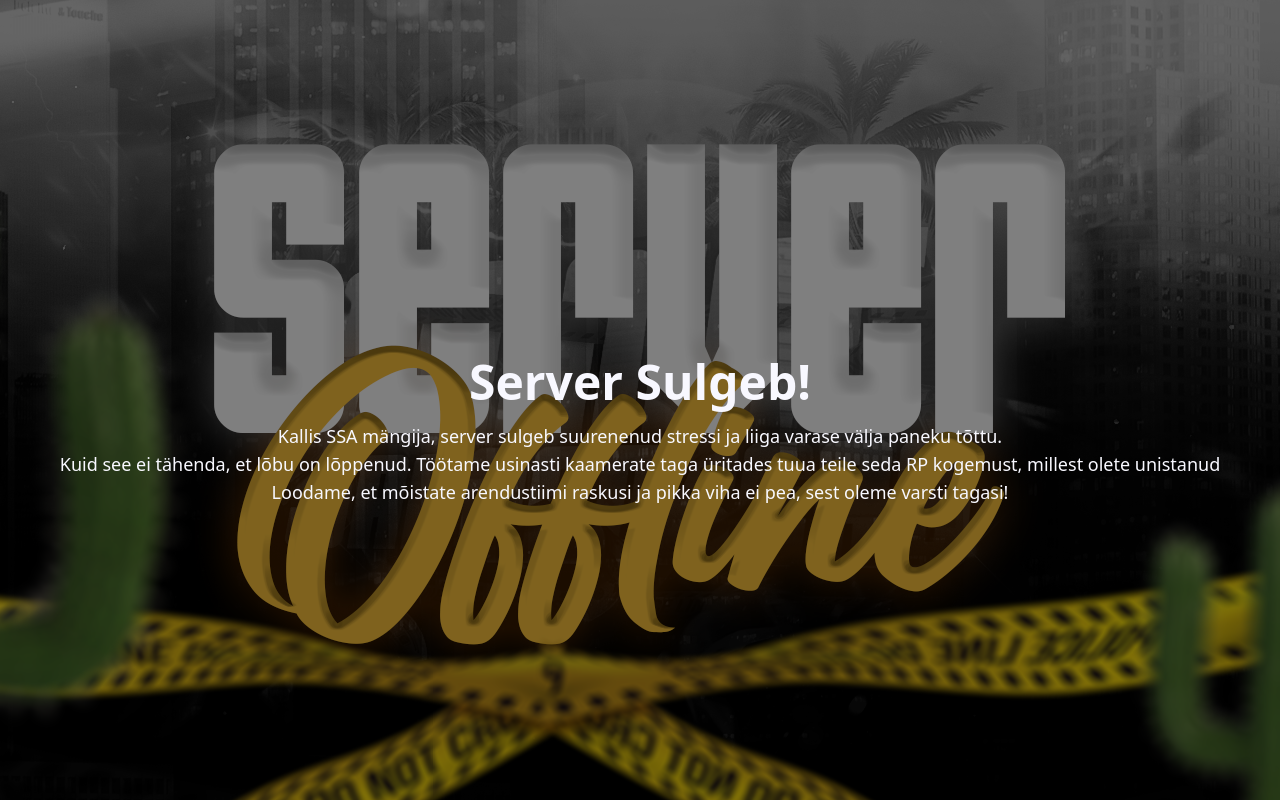
After one commit to ShiningSanAndreas/rp-webpage, a PHP site: page /pages/sorry.php in a window 1280 px wide. The commit adds this page. Run offline with PHP 8.4, Linux system fonts and the light colour scheme.

Commit message:
created "server offline" page.

```diff
--- a/pages/create-checkout-session.php
+++ b/pages/create-checkout-session.php
@@ -10,7 +10,6 @@ $payload = json_decode(file_get_contents('php://input'), true);
 
 $coinPackageName = $payload['packageName'];
 $coinPackageAmount = $payload['packageAmount'];
-
 
 try {
 
--- /dev/null
+++ b/pages/sorry.php
@@ -0,0 +1,31 @@
+<!DOCTYPE html>
+<html lang="en">
+
+<head>
+    <meta charset="UTF-8">
+    <meta name="viewport" content="width=device-width, initial-scale=1.0">
+    <title>Server Offline</title>
+    <link href="../styles/output.css" rel="stylesheet" />
+    <!-- Include Tailwind CSS -->
+    <link href="https://cdn.jsdelivr.net/npm/tailwindcss@2.2.19/dist/tailwind.min.css" rel="stylesheet">
+</head>
+
+<body class="bg-black">
+    <section class="relative bg-center bg-no-repeat bg-[url('../assets/offline.png')] h-screen w-screen">
+        <!-- Overlay with brightness-50 -->
+        <div class="absolute inset-0 bg-black bg-opacity-50"></div>
+        <div class="mx-auto flex flex-col justify-center items-center relative h-full pt-16">
+            <h1 class="text-5xl font-bold text-tekst z-10 pb-4">
+                Server Sulgeb!
+            </h1>
+            <p class="font-medium text-tekst text-center z-10 w-auto flex-shrink text-lg">
+                Kallis SSA mängija, server sulgeb suurenenud stressi ja liiga varase välja paneku tõttu. <br>
+                Kuid see ei tähenda, et lõbu on lõppenud. Töötame usinasti kaamerate taga üritades tuua teile seda RP kogemust, millest olete unistanud <br>
+                Loodame, et mõistate arendustiimi raskusi ja pikka viha ei pea, sest oleme varsti tagasi!
+            </p>
+        </div>
+    </section>
+
+</body>
+
+</html>
--- a/styles/output.css
+++ b/styles/output.css
@@ -878,6 +878,10 @@ video {
   height: 100vh;
 }
 
+.h-full {
+  height: 100%;
+}
+
 .max-h-full {
   max-height: 100%;
 }
@@ -936,6 +940,10 @@ video {
 
 .w-full {
   width: 100%;
+}
+
+.w-screen {
+  width: 100vw;
 }
 
 .max-w-2xl {
@@ -1252,6 +1260,11 @@ video {
   background-color: rgb(212 212 216 / var(--tw-bg-opacity));
 }
 
+.bg-gray-900 {
+  --tw-bg-opacity: 1;
+  background-color: rgb(17 24 39 / var(--tw-bg-opacity));
+}
+
 .bg-opacity-50 {
   --tw-bg-opacity: 0.5;
 }
@@ -1274,6 +1287,14 @@ video {
 
 .bg-gradient-to-t {
   background-image: linear-gradient(to top, var(--tw-gradient-stops));
+}
+
+.bg-\[url\(\'\.\.\/assets\/offline\.png\'\)\] {
+  background-image: url('../assets/offline.png');
+}
+
+.bg-\[url\(\'\.\/assets\/offline\.png\'\)\] {
+  background-image: url('./assets/offline.png');
 }
 
 .from-black {
@@ -1352,6 +1373,10 @@ video {
   padding: 2rem;
 }
 
+.p-96 {
+  padding: 24rem;
+}
+
 .px-2 {
   padding-left: 0.5rem;
   padding-right: 0.5rem;
@@ -1422,6 +1447,11 @@ video {
   padding-bottom: 2rem;
 }
 
+.py-64 {
+  padding-top: 16rem;
+  padding-bottom: 16rem;
+}
+
 .pb-10 {
   padding-bottom: 2.5rem;
 }
@@ -1460,6 +1490,14 @@ video {
 
 .pt-6 {
   padding-top: 1.5rem;
+}
+
+.pt-64 {
+  padding-top: 16rem;
+}
+
+.pb-4 {
+  padding-bottom: 1rem;
 }
 
 .text-left {
```
Also changed, not shown: assets/offline.png (added).
